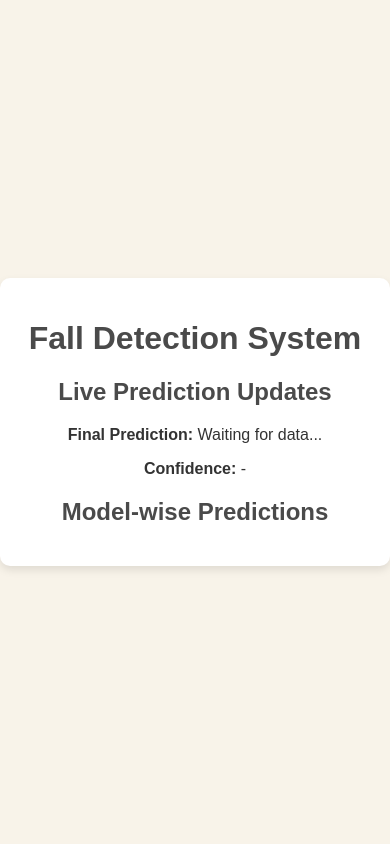
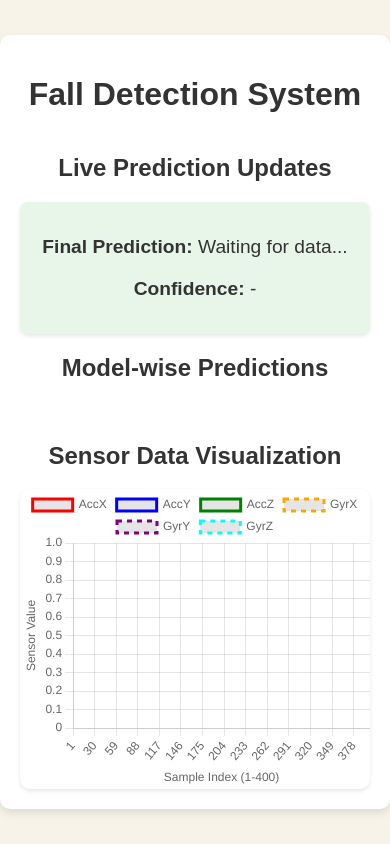
Before and after one commit to BeakedMan/Fall_Detection, a Flask app: page / in a window 390 px wide. Run offline with Flask 3, Linux system fonts and the light colour scheme.

Commit message:
Added graph and data upload indicator

```diff
--- a/app.py
+++ b/app.py
@@ -162,11 +162,14 @@ def latest_prediction():
 
     aggregated_result = aggregate_predictions(data)
 
+    # Extract sensor readings for visualization
+    readings = df.iloc[:, :6].values.tolist()
+
     # Mark data as processed
     df["Processed"] = "YES"
     df.to_csv(file_path, index=False)
 
-    return jsonify({"result": aggregated_result})
+    return jsonify({"result": aggregated_result, "readings": readings})
 
 @app.route("/predict", methods=["POST"])
 def predict():
--- a/static/css/styles.css
+++ b/static/css/styles.css
@@ -13,8 +13,8 @@ body {
 
 /* Container */
 .container {
-    width: 90%;
-    max-width: 700px;
+    width: 95%;
+    max-width: 1600px;
     padding: 20px;
     background-color: #ffffff;
     border-radius: 10px;
@@ -22,65 +22,102 @@ body {
     text-align: center;
 }
 
-/* Headers */
-h1, h2 {
-    color: #4a4a4a;
+/* Refresh Indicator */
+.refresh-indicator {
+    position: absolute;
+    top: 20px;
+    right: 20px;
+    background: #4caf50;
+    color: white;
+    padding: 10px 15px;
+    border-radius: 5px;
     font-weight: bold;
+    opacity: 0;
+    visibility: hidden;
+    transition: opacity 0.5s ease-in-out, visibility 0.5s ease-in-out;
 }
 
-/* Form styles */
-form label {
-    font-size: 1rem;
-    color: #4a4a4a;
+.refresh-indicator.show {
+    opacity: 1;
+    visibility: visible;
 }
 
-input[type="file"], button {
-    margin-top: 10px;
-    font-size: 1rem;
-    padding: 10px;
-    border-radius: 5px;
-    border: 1px solid #ddd;
-    background-color: #f0e9ff;
+/* Content Layout: Predictions & Graph Side by Side */
+.content-wrapper {
+    display: flex;
+    justify-content: space-between;
+    align-items: flex-start;
+    margin-top: 20px;
+    gap: 20px; /* Adjusted spacing */
 }
 
-/* Button styling */
-button {
-    background-color: #8ac6d1;
-    color: #ffffff;
-    cursor: pointer;
-    border: none;
-    transition: background-color 0.3s;
+/* Prediction Section */
+.prediction-container {
+    width: 44%; /* Increased width to move closer to graph */
+    text-align: left;
 }
 
-button:hover {
-    background-color: #5da5b3;
+/* Live Prediction Results */
+#livePrediction {
+    font-size: 1.2rem;
+    background-color: #e8f5e9;
+    padding: 15px; /* Adjusted padding */
+    border-radius: 8px;
+    box-shadow: 0px 2px 4px rgba(0, 0, 0, 0.1);
+    max-width: 420px; /* Increased width */
 }
 
-/* Prediction results */
-#resultdiv {
-    font-size: 1rem;
-    color: #4a4a4a;
-    background-color: #e8f5e9;
-    padding: 10px;
-    border-radius: 5px;
-    box-shadow: 0px 2px 4px rgba(0, 0, 0, 0.1);
-    display: inline-block;
-    margin-top: 20px;
-}
-
-/* Model-wise Predictions List */
+/* Model-wise Predictions */
 #modelPredictions {
     list-style: none;
     padding: 0;
     margin-top: 10px;
-    text-align: left;
 }
 
+/* Individual Prediction Items */
 #modelPredictions li {
     background-color: #f9d5e5;
     color: #333;
-    padding: 5px 10px;
+    padding: 8px 12px; /* Slightly increased padding */
     border-radius: 5px;
     margin: 5px 0;
     box-shadow: 0px 2px 4px rgba(0, 0, 0, 0.1);
+    max-width: 420px; /* Increased width */
 }
+
+/* Graph Container - Slightly Adjusted */
+.graph-container {
+    width: 55%; /* Slightly reduced width to allow prediction section to grow */
+    text-align: center;
+}
+
+/* Sensor Data Graph */
+canvas {
+    width: 100% !important;
+    height: 460px !important; /* Slightly increased height */
+    border-radius: 10px;
+    background: #fff;
+    box-shadow: 0px 2px 4px rgba(0, 0, 0, 0.1);
+}
+
+/* Responsive Design */
+@media screen and (max-width: 768px) {
+    .content-wrapper {
+        flex-direction: column;
+        align-items: center;
+    }
+
+    .prediction-container, .graph-container {
+        width: 100%;
+        text-align: center;
+    }
+
+    #livePrediction,
+    #modelPredictions li {
+        max-width: 100%; /* Makes them full width on small screens */
+    }
+
+    canvas {
+        max-height: 300px;
+    }
+}
--- a/templates/index.html
+++ b/templates/index.html
@@ -5,11 +5,17 @@
     <meta name="viewport" content="width=device-width, initial-scale=1.0">
     <title>Fall Detection - Live Updates</title>
     <link rel="stylesheet" href="{{ url_for('static', filename='css/styles.css') }}">
+    <script src="https://cdn.jsdelivr.net/npm/chart.js"></script>
 </head>
 <body>
     <div class="container">
         <h1>Fall Detection System</h1>
 
+        <div id="refreshIndicator" class="refresh-indicator">Data Updated</div>
+
+        <div class="content-wrapper">
+            <!-- Left Side: Live Prediction Results -->
+            <div class="prediction-container">
                 <h2>Live Prediction Updates</h2>
                 <div id="livePrediction">
                     <p><strong>Final Prediction:</strong> <span id="liveFinalPrediction">Waiting for data...</span></p>
@@ -20,17 +26,39 @@
                 <ul id="modelPredictions"></ul>
             </div>
 
+            <!-- Right Side: Sensor Graph -->
+            <div class="graph-container">
+                <h2>Sensor Data Visualization</h2>
+                <canvas id="sensorChart"></canvas>
+            </div>
+        </div>
+    </div>
+
     <script>
+        let lastPrediction = null;
+        let lastConfidence = null;
+
         function fetchLivePrediction() {
             fetch('/latest_prediction')
                 .then(response => response.json())
                 .then(data => {
                     if (data.result) {
-                        document.getElementById("liveFinalPrediction").innerText = data.result.final_prediction;
-                        document.getElementById("liveConfidence").innerText = data.result.confidence.toFixed(2);
+                        const newPrediction = data.result.final_prediction;
+                        const newConfidence = data.result.confidence.toFixed(2);
+
+                        // Show refresh indicator if prediction OR confidence changes
+                        if (newPrediction !== lastPrediction || newConfidence !== lastConfidence) {
+                            showRefreshIndicator();
+                        }
+
+                        lastPrediction = newPrediction;
+                        lastConfidence = newConfidence;
+
+                        document.getElementById("liveFinalPrediction").innerText = newPrediction;
+                        document.getElementById("liveConfidence").innerText = newConfidence;
 
                         const modelPredictions = document.getElementById("modelPredictions");
-                        modelPredictions.innerHTML = "<h3>Breakdown by Model:</h3>";
+                        modelPredictions.innerHTML = "";
                         data.result.model_results.forEach(modelData => {
                             modelPredictions.innerHTML += `
                                 <li>
@@ -39,16 +67,78 @@
                                     (Confidence: ${modelData.confidence.toFixed(2)})
                                 </li>`;
                         });
-                    } else {
-                        document.getElementById("liveFinalPrediction").innerText = "Waiting for 400 readings...";
-                        document.getElementById("liveConfidence").innerText = "-";
-                        document.getElementById("modelPredictions").innerHTML = "";
+
+                        if (data.readings) {
+                            updateChart(data.readings);
+                        }
                     }
                 })
                 .catch(error => console.error("Error fetching live prediction:", error));
         }
 
-        setInterval(fetchLivePrediction, 5000); // Fetch live updates every 5 seconds
+        function showRefreshIndicator() {
+            const indicator = document.getElementById("refreshIndicator");
+            indicator.style.opacity = "1";
+            indicator.style.visibility = "visible";
+
+            setTimeout(() => {
+                indicator.style.opacity = "0";
+                setTimeout(() => {
+                    indicator.style.visibility = "hidden";
+                }, 500); // Ensure it completely hides after fading out
+            }, 1500); // Stays visible for 1.5 seconds
+        }
+
+        let sensorChart;
+
+        function createChart() {
+            const ctx = document.getElementById('sensorChart').getContext('2d');
+            sensorChart = new Chart(ctx, {
+                type: 'line',
+                data: {
+                    labels: Array.from({ length: 400 }, (_, i) => i + 1),
+                    datasets: [
+                        { label: 'AccX', data: [], borderColor: 'red', fill: false },
+                        { label: 'AccY', data: [], borderColor: 'blue', fill: false },
+                        { label: 'AccZ', data: [], borderColor: 'green', fill: false },
+                        { label: 'GyrX', data: [], borderColor: 'orange', fill: false, borderDash: [5, 5] },
+                        { label: 'GyrY', data: [], borderColor: 'purple', fill: false, borderDash: [5, 5] },
+                        { label: 'GyrZ', data: [], borderColor: 'cyan', fill: false, borderDash: [5, 5] },
+                    ]
+                },
+                options: {
+                    responsive: true,
+                    maintainAspectRatio: false,
+                    scales: {
+                        x: { title: { display: true, text: 'Sample Index (1-400)' } },
+                        y: { title: { display: true, text: 'Sensor Value' } }
+                    }
+                }
+            });
+        }
+
+        function updateChart(readings) {
+            const sensorData = {
+                accX: readings.map(r => r[0]),
+                accY: readings.map(r => r[1]),
+                accZ: readings.map(r => r[2]),
+                gyrX: readings.map(r => r[3]),
+                gyrY: readings.map(r => r[4]),
+                gyrZ: readings.map(r => r[5])
+            };
+
+            sensorChart.data.datasets[0].data = sensorData.accX;
+            sensorChart.data.datasets[1].data = sensorData.accY;
+            sensorChart.data.datasets[2].data = sensorData.accZ;
+            sensorChart.data.datasets[3].data = sensorData.gyrX;
+            sensorChart.data.datasets[4].data = sensorData.gyrY;
+            sensorChart.data.datasets[5].data = sensorData.gyrZ;
+
+            sensorChart.update();
+        }
+
+        createChart();
+        setInterval(fetchLivePrediction, 5000);
     </script>
 </body>
 </html>
```
Lines whose indentation alone changed are shown as unchanged.
